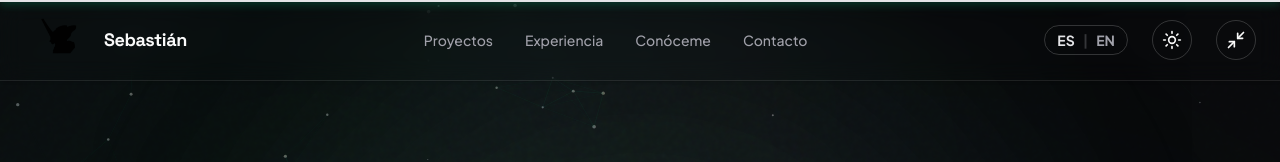
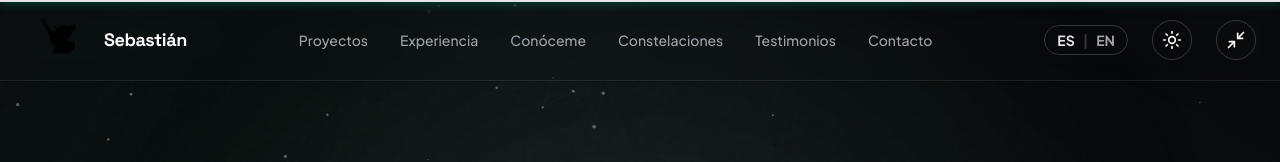
Before and after one commit to sebastianUCC2024/PortafolioPersonal, a Next.js app: page / in a window 1280 px wide. Shown: the top 162 px of the page. Built offline with nearby package versions, Linux system fonts and the light colour scheme.

Commit message:
Secciones nuevas del nabvar

```diff
--- a/components/layout/navbar.tsx
+++ b/components/layout/navbar.tsx
@@ -23,6 +23,8 @@ export function Navbar() {
         { name: t.nav.projects, href: "#projects" },
         { name: t.nav.experience, href: "#experience" },
         { name: t.nav.about, href: "#about" },
+        { name: t.nav.synergy, href: "#synergy" },
+        { name: t.nav.testimonials, href: "#testimonials" },
         { name: t.nav.contact, href: "#contact" },
     ];
 
--- a/dictionaries/en.ts
+++ b/dictionaries/en.ts
@@ -117,6 +117,8 @@ export const en = {
         projects: "Projects",
         experience: "Experience",
         about: "About",
+        synergy: "Constellations",
+        testimonials: "Testimonials",
         contact: "Contact",
     },
     synergy: {
--- a/dictionaries/es.ts
+++ b/dictionaries/es.ts
@@ -117,6 +117,8 @@ export const es = {
         projects: "Proyectos",
         experience: "Experiencia",
         about: "Conóceme",
+        synergy: "Constelaciones",
+        testimonials: "Testimonios",
         contact: "Contacto",
     },
     synergy: {
```
